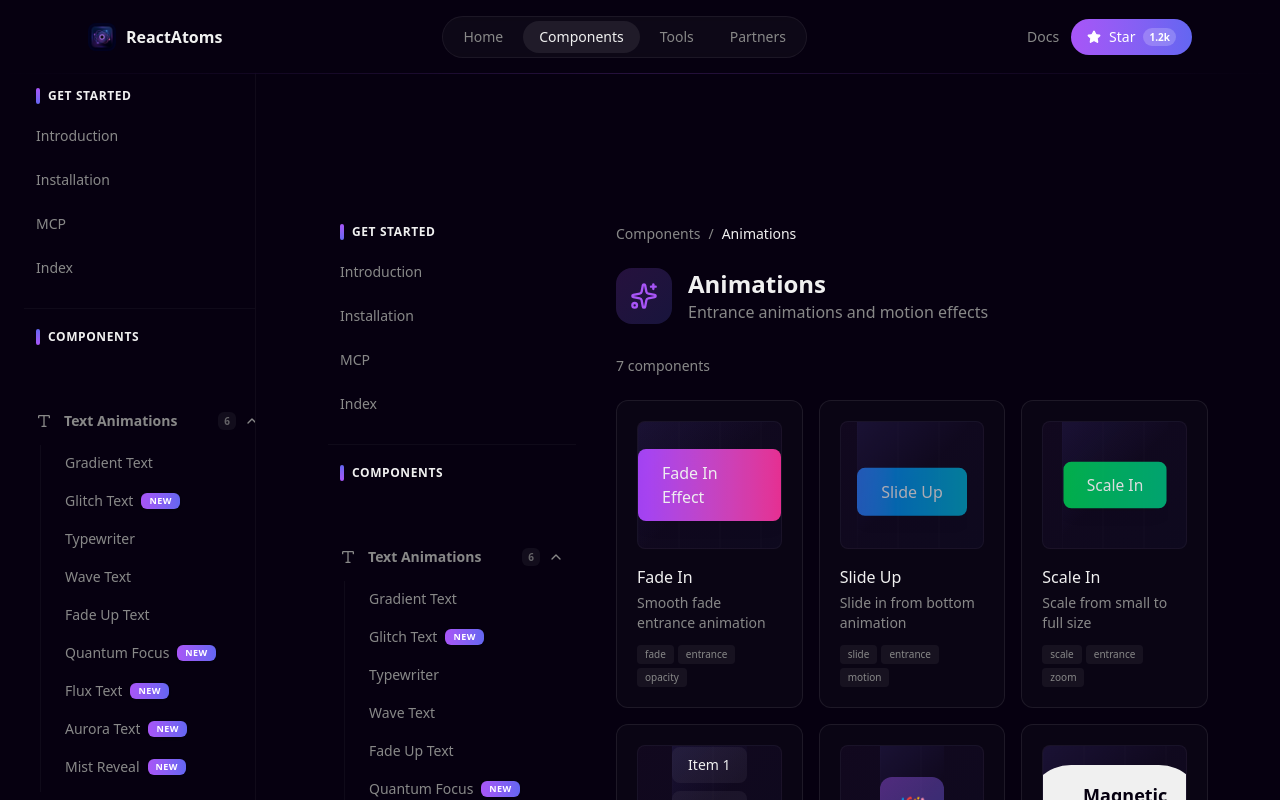
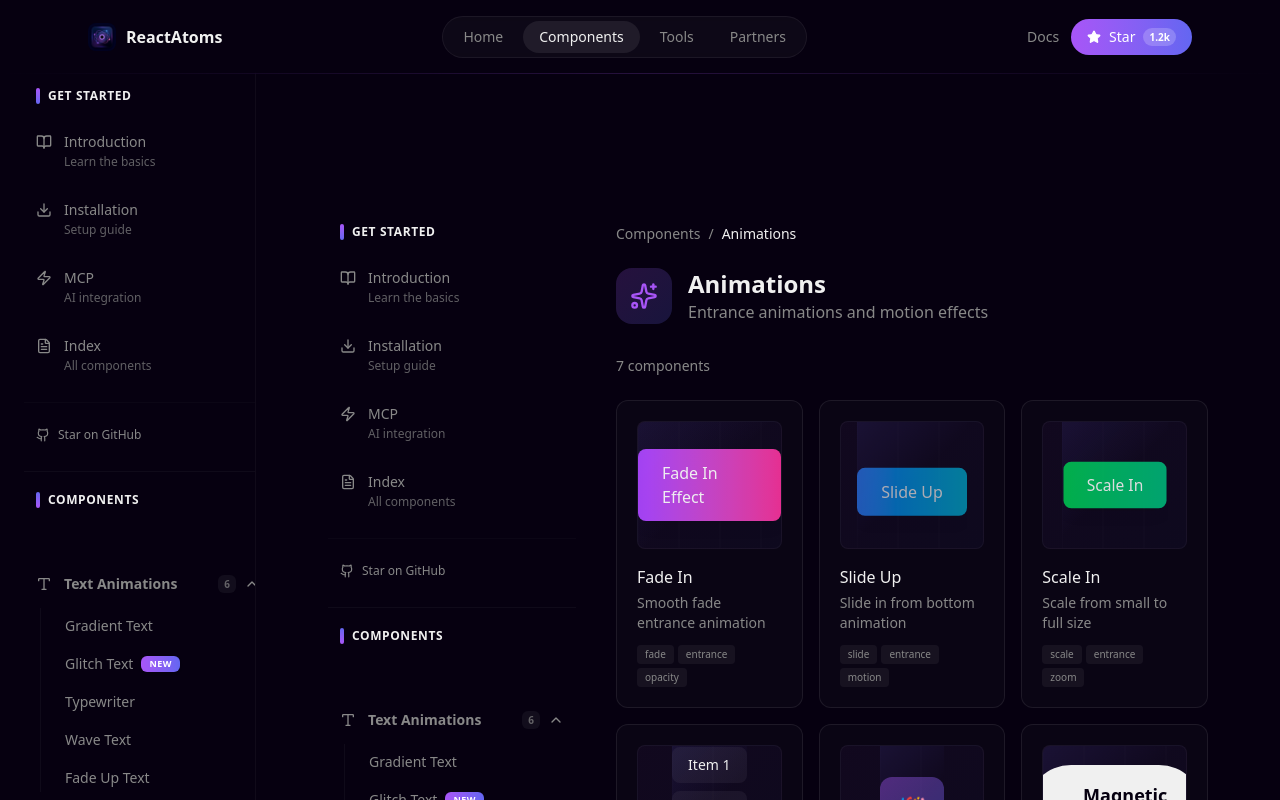
Before and after one commit to anish-devgit/react-atoms, a Next.js app: page /components/animations in a window 1280 px wide. Built offline with nearby package versions, Linux system fonts and the light colour scheme.

Commit message:
feat(ui): enhance sidebar with icons and footer with correct github links

```diff
--- a/src/components/layout/Sidebar.tsx
+++ b/src/components/layout/Sidebar.tsx
@@ -4,7 +4,7 @@
 import Link from "next/link";
 import { usePathname } from "next/navigation";
 import { motion, AnimatePresence } from "framer-motion";
-import { ChevronDown, Sparkles } from "lucide-react";
+import { ChevronDown, Sparkles, BookOpen, Download, Zap, FileText, Github, Star } from "lucide-react";
 import { categories } from "@/data/categories";
 import { getComponentsByCategory } from "@/data/components";
 import clsx from "clsx";
@@ -28,55 +28,85 @@
         <aside className="w-64 flex-shrink-0 hidden lg:block">
             <div className="sticky top-20 max-h-[calc(100vh-6rem)] overflow-y-auto scrollbar-thin pr-2">
                 <div className="pb-5 mb-5 border-b border-border/50">
-                    <h3 className="text-xs font-bold text-foreground uppercase tracking-wider px-3 mb-3 flex items-center gap-2">
+                    <h3 className="text-xs font-bold text-foreground uppercase tracking-wider px-3 mb-4 flex items-center gap-2">
                         <span className="w-1 h-4 bg-gradient-to-b from-accent to-accent-secondary rounded-full"></span>
                         Get Started
                     </h3>
-                    <div className="space-y-1">
+                    <div className="space-y-1.5">
                         <Link
                             href="/get-started/introduction"
                             className={clsx(
-                                "group flex items-center gap-2 px-3 py-2.5 rounded-lg text-sm font-medium transition-all duration-200",
+                                "group flex items-start gap-3 px-3 py-3 rounded-lg text-sm transition-all duration-200",
                                 pathname === "/get-started/introduction"
                                     ? "bg-gradient-to-r from-accent/15 to-accent/10 text-accent border-l-2 border-accent shadow-sm"
                                     : "text-foreground-muted hover:text-foreground hover:bg-gradient-to-r hover:from-white/5 hover:to-transparent hover:translate-x-0.5"
                             )}
                         >
-                            <span>Introduction</span>
+                            <BookOpen className="w-4 h-4 mt-0.5 flex-shrink-0" />
+                            <div className="flex-1 min-w-0">
+                                <div className="font-medium">Introduction</div>
+                                <div className="text-xs text-foreground-muted/70 mt-0.5">Learn the basics</div>
+                            </div>
                         </Link>
                         <Link
                             href="/get-started/installation"
                             className={clsx(
-                                "group flex items-center gap-2 px-3 py-2.5 rounded-lg text-sm font-medium transition-all duration-200",
+                                "group flex items-start gap-3 px-3 py-3 rounded-lg text-sm transition-all duration-200",
                                 pathname === "/get-started/installation"
                                     ? "bg-gradient-to-r from-accent/15 to-accent/10 text-accent border-l-2 border-accent shadow-sm"
                                     : "text-foreground-muted hover:text-foreground hover:bg-gradient-to-r hover:from-white/5 hover:to-transparent hover:translate-x-0.5"
                             )}
                         >
-                            <span>Installation</span>
+                            <Download className="w-4 h-4 mt-0.5 flex-shrink-0" />
+                            <div className="flex-1 min-w-0">
+                                <div className="font-medium">Installation</div>
+                                <div className="text-xs text-foreground-muted/70 mt-0.5">Setup guide</div>
+                            </div>
                         </Link>
                         <Link
                             href="/get-started/mcp"
                             className={clsx(
-                                "group flex items-center gap-2 px-3 py-2.5 rounded-lg text-sm font-medium transition-all duration-200",
+                                "group flex items-start gap-3 px-3 py-3 rounded-lg text-sm transition-all duration-200",
                                 pathname === "/get-started/mcp"
                                     ? "bg-gradient-to-r from-accent/15 to-accent/10 text-accent border-l-2 border-accent shadow-sm"
                                     : "text-foreground-muted hover:text-foreground hover:bg-gradient-to-r hover:from-white/5 hover:to-transparent hover:translate-x-0.5"
                             )}
                         >
-                            <span>MCP</span>
+                            <Zap className="w-4 h-4 mt-0.5 flex-shrink-0" />
+                            <div className="flex-1 min-w-0">
+                                <div className="font-medium">MCP</div>
+                                <div className="text-xs text-foreground-muted/70 mt-0.5">AI integration</div>
+                            </div>
                         </Link>
                         <Link
                             href="/get-started/index"
                             className={clsx(
-                                "group flex items-center gap-2 px-3 py-2.5 rounded-lg text-sm font-medium transition-all duration-200",
+                                "group flex items-start gap-3 px-3 py-3 rounded-lg text-sm transition-all duration-200",
                                 pathname === "/get-started/index"
                                     ? "bg-gradient-to-r from-accent/15 to-accent/10 text-accent border-l-2 border-accent shadow-sm"
                                     : "text-foreground-muted hover:text-foreground hover:bg-gradient-to-r hover:from-white/5 hover:to-transparent hover:translate-x-0.5"
                             )}
                         >
-                            <span>Index</span>
+                            <FileText className="w-4 h-4 mt-0.5 flex-shrink-0" />
+                            <div className="flex-1 min-w-0">
+                                <div className="font-medium">Index</div>
+                                <div className="text-xs text-foreground-muted/70 mt-0.5">All components</div>
+                            </div>
                         </Link>
+                    </div>
+
+                    {/* Quick Actions */}
+                    <div className="mt-4 pt-4 border-t border-border/30">
+                        <a
+                            href="https://github.com/anish-devgit/react-atoms"
+                            target="_blank"
+                            rel="noopener noreferrer"
+                            className="flex items-center gap-2 px-3 py-2 rounded-lg text-xs text-foreground-muted hover:text-foreground hover:bg-white/5 transition-all duration-200 group"
+                        >
+                            <Github className="w-3.5 h-3.5" />
+                            <span>Star on GitHub</span>
+                            <Star className="w-3 h-3 ml-auto text-yellow-400 fill-current opacity-0 group-hover:opacity-100 transition-opacity" />
+                        </a>
                     </div>
                 </div>
 
```
